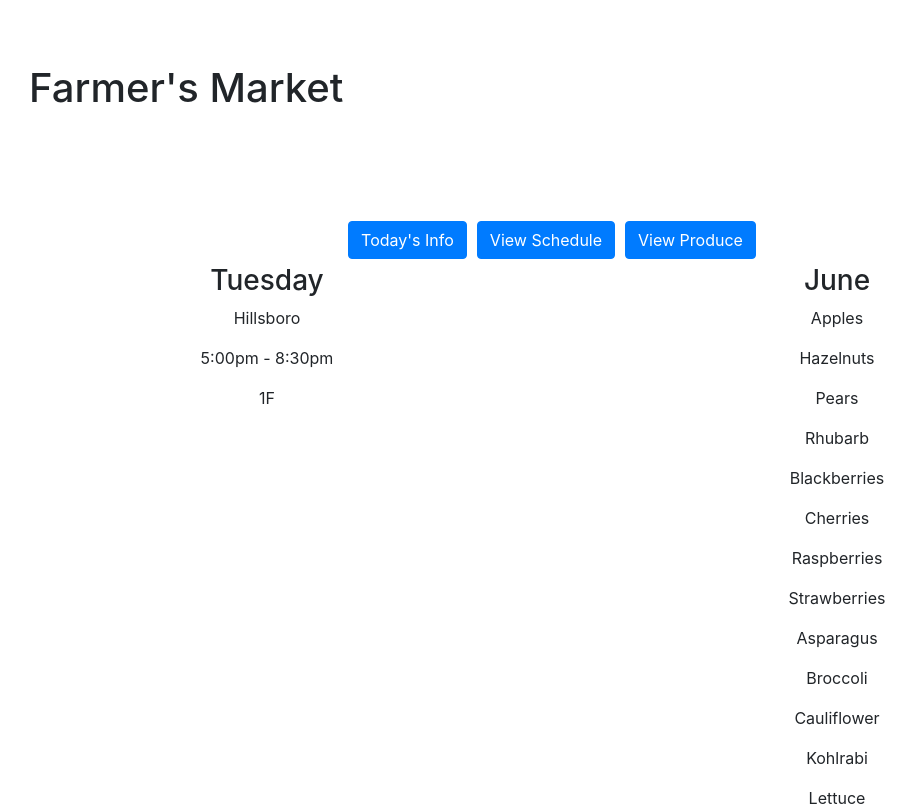
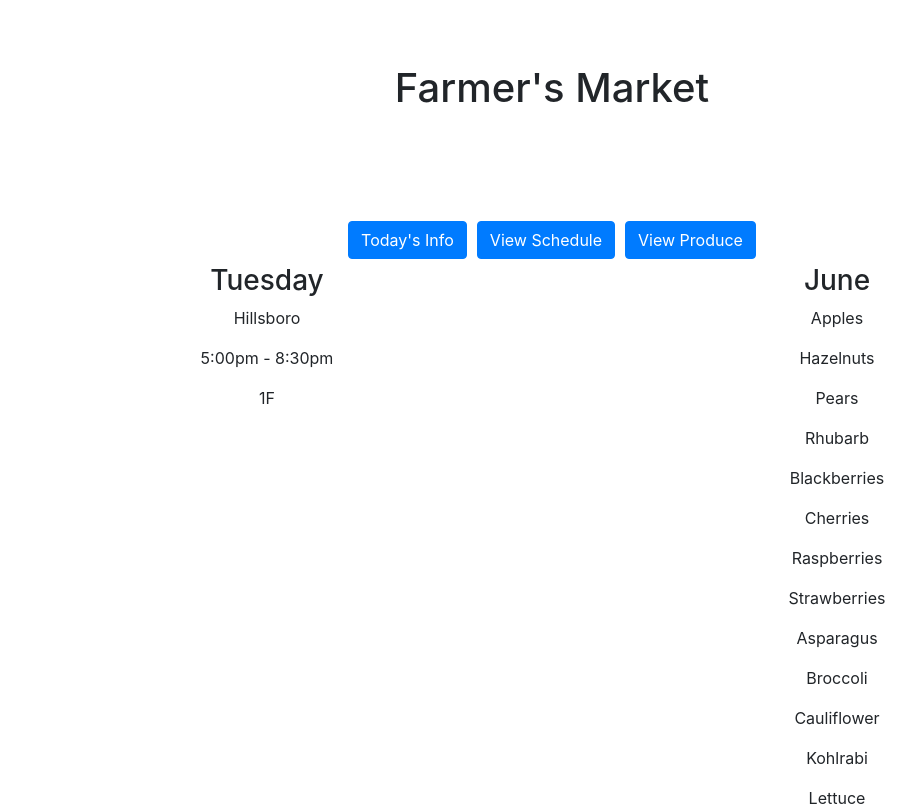
Before and after one commit to mlstroud/farmers-market, a React (Create React App) app: page / in a window 1280 px wide. Shown: the top 806 px of the page, without its empty margins (88-1004 px from the left). Built offline with nearby package versions, Linux system fonts and the light colour scheme.

Commit message:
update proptypes

```diff
--- a/src/components/Month.js
+++ b/src/components/Month.js
@@ -13,4 +13,9 @@ function Month(props) {
   );
 }
 
+Month.propTypes = {
+  month: PropTypes.string,
+  selection: PropTypes.arrayOf(PropTypes.string)
+}
+
 export default Month;
--- a/src/components/Produce.js
+++ b/src/components/Produce.js
@@ -1,5 +1,6 @@
 import React from "react";
 import Month from "./Month";
+import PropTypes from "prop-types";
 
 function Produce(props) {
   return (
@@ -25,4 +26,9 @@ function Produce(props) {
   );
 }
 
+Produce.propTypes = {
+  month: PropTypes.string,
+  selection: PropTypes.arrayOf(PropTypes.string)
+}
+
 export default Produce;
--- a/src/index.css
+++ b/src/index.css
@@ -15,6 +15,7 @@ code {
 
 .jumbotron {
   background-color: white !important;
+  text-align: center;
 }
 
 .btn {
@@ -27,4 +28,5 @@ code {
 
 #page-content {
   text-align: center;
+  justify-content: center;
 }
```
